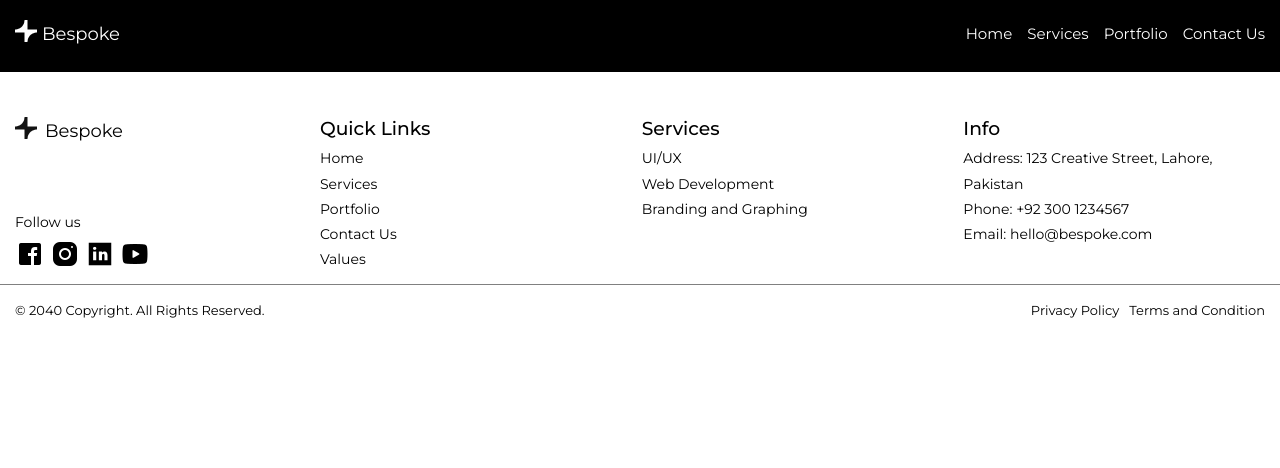
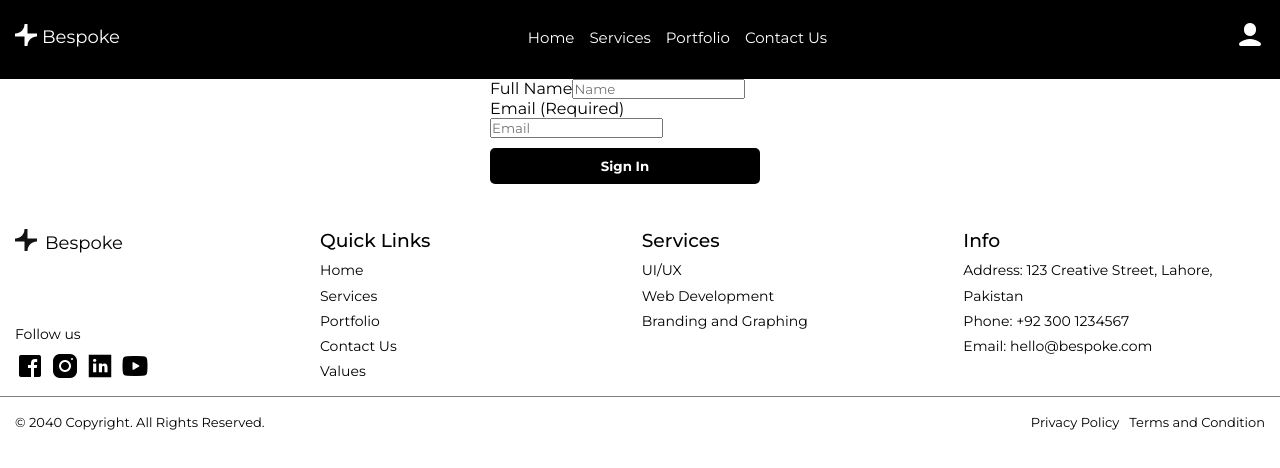
Before and after one commit to aisharana21/BespokeProject, a React (Vite) app: page /signin in a window 1280 px wide. Shown: the top 468 px of the page. Built offline with nearby package versions, Linux system fonts and the light colour scheme.

Commit message:
created a sign up page

```diff
--- a/src/App.jsx
+++ b/src/App.jsx
@@ -12,6 +12,8 @@ import { RequestQuote } from './components/RequestQuote'
 import { ProjectDetail } from './components/ProjectDetail'
 import { PrivacyPolicy } from './components/PrivacyPolicy'
 import { TermsAndCondition } from './components/TermsAndCondition'
+import {SignInUser} from './components/SignInUser'
+
 function App() {
   return (<>
     <Navbar />
@@ -60,7 +62,10 @@ function App() {
       <Route
         path='/termsandcondition'
         element={<TermsAndCondition/>}
-
+      />
+      <Route
+        path='/signin'
+        element={<SignInUser/>}
       />
 
 
--- /dev/null
+++ b/src/components/CSS/sign-in-user.css
@@ -0,0 +1,6 @@
+.sign-in-container{
+    width: 300px;
+    height: auto;
+    margin: 0 auto;
+
+}
--- a/src/components/Navbar.jsx
+++ b/src/components/Navbar.jsx
@@ -109,6 +109,7 @@
 import './CSS/navbar.css';
 import MenuImage from '../assets/menu.png';
 import LogoImage from '../assets/logo.png';
+import User from '../assets/user-30.png';
 import { NavLink } from "react-router-dom";
 import { useState } from 'react';
 
@@ -133,7 +134,7 @@ export function Navbar() {
             <img src={LogoImage} alt="logo" />
           </span>
 
-      <NavLink to="/" className='link-style'>Bespoke</NavLink>
+          <NavLink to="/" className='link-style'>Bespoke</NavLink>
         </div>
 
         <div className="hamburger" onClick={() => setMenuOpen(!menuOpen)}>
@@ -180,6 +181,16 @@ export function Navbar() {
               </NavLink>
             </li>
           </ul>
+
+
+        </div>
+        <div className="sign-in">
+          <NavLink
+            to="/signin"
+          >
+            <img src={User} alt="" />
+          </NavLink>
+
         </div>
       </div>
     </div>
--- /dev/null
+++ b/src/components/SignInUser.jsx
@@ -0,0 +1,27 @@
+import './CSS/sign-in-user.css';
+
+
+export function SignInUser() {
+  return (
+    <div className="sign-in-container">
+   <form >
+
+
+     <form className='sign-in-form' >
+                    <label>Full Name</label>
+                    <input type="text" name="username" id="name"  placeholder="Name" />
+                    <p className="error-message"></p>
+                    <label>Email (Required)</label>
+                    <input type="email" name="email" id="email" placeholder="Email" />
+                    <p className="error-message"></p>
+
+
+
+
+                    <button className="send-button" type="submit">Sign In</button>
+                </form>
+
+   </form>
+    </div>
+  )
+}
```
Also changed, not shown: src/assets/user-30.png (added), src/assets/user-50.png (added).
